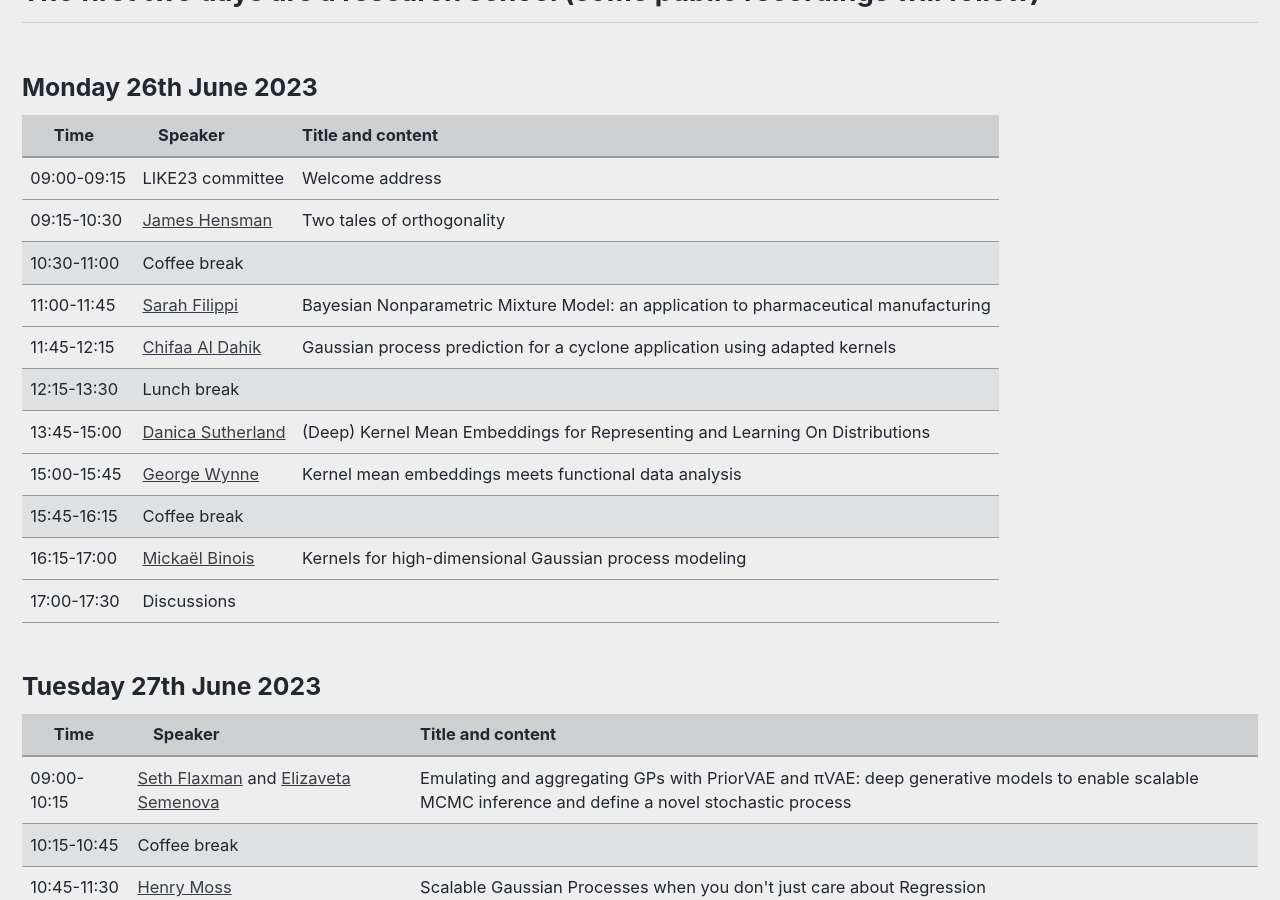
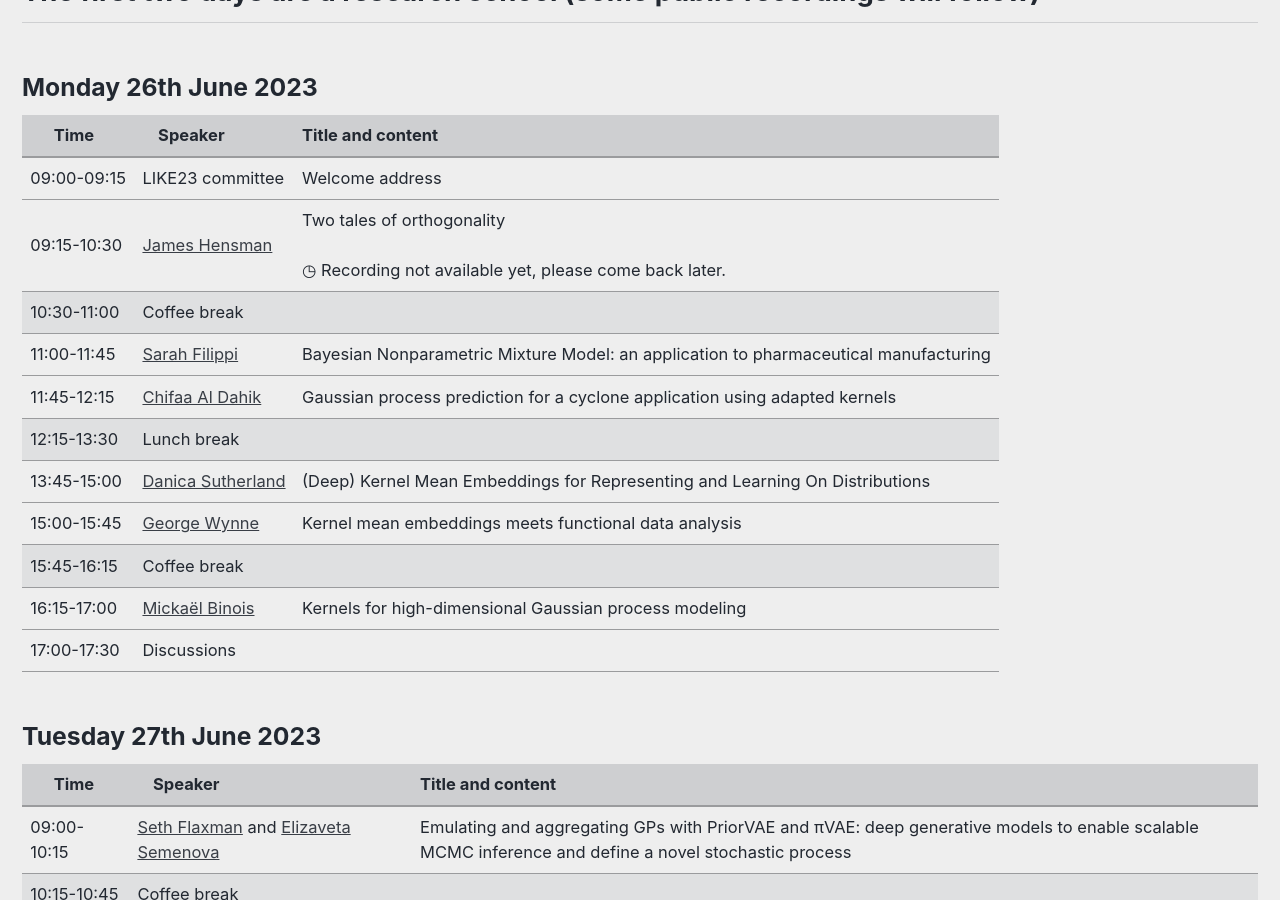
Before and after one commit to LIKE23-Bern/LIKE23-Bern.github.io, a Jekyll site: the page built from _pages/program.md, in a window 1280 px wide and 900 px high, scrolled down 550 px. Built offline with Jekyll 4.4.1, drawn with Linux system fonts in a browser that asks for light colours; cached includes are drawn as plain includes.

Commit message:
Update program.md

```diff
--- a/_pages/program.md
+++ b/_pages/program.md
@@ -57,7 +57,8 @@ header:
 		    <a href="https://scholar.google.com/citations?user=l8dX3ssAAAAJ&hl=en" target="_blank">James Hensman</a>
 		</td>
 		<td>
-		    Two tales of orthogonality
+		    Two tales of orthogonality<br />
+		   <br /> &#9719; Recording not available yet, please come back later.
 		</td>
 	</tr>
   <tr class="coffee-break">
```
